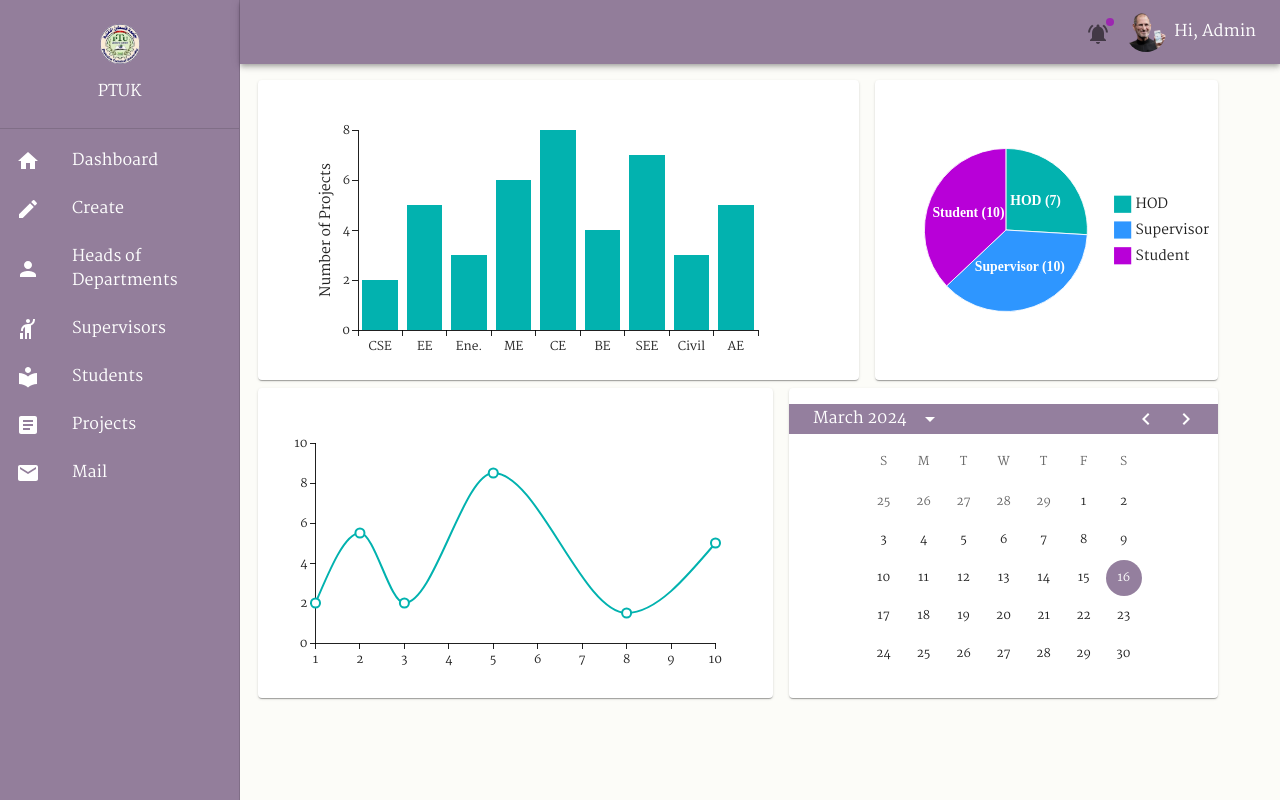
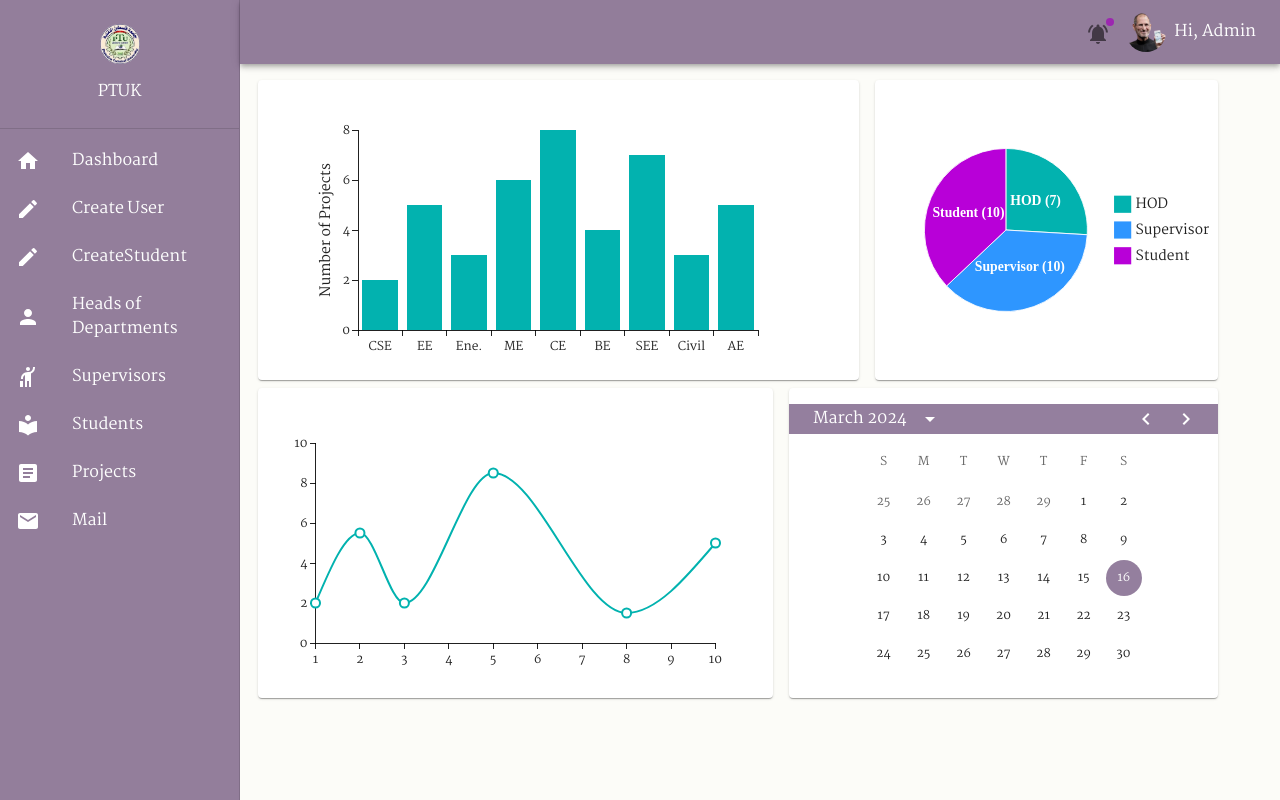
Before and after one commit to Tasneemghazal/front-grad, a React (Vite) app: page /dashboard in a window 1280 px wide. Built offline with nearby package versions, Linux system fonts and the light colour scheme.

Commit message:
add create user

```diff
--- a/src/components/dashboard/sideBar/SideBar.jsx
+++ b/src/components/dashboard/sideBar/SideBar.jsx
@@ -67,13 +67,23 @@ export default function SideBar({ noneOrBlock, drawerType, hideDrawer }) {
             </ListItemButton>
           </ListItem>
         </Link>
-        <Link to="create" style={{ color: "white", textDecoration: "none" }}>
+        <Link to="createUser" style={{ color: "white", textDecoration: "none" }}>
           <ListItem disablePadding>
             <ListItemButton>
               <ListItemIcon>
                 <Create style={{ color: "#fff" }} />
               </ListItemIcon>
-              <ListItemText primary="Create" />
+              <ListItemText primary="Create User" />
+            </ListItemButton>
+          </ListItem>
+        </Link>
+        <Link to="createStudent" style={{ color: "white", textDecoration: "none" }}>
+          <ListItem disablePadding>
+            <ListItemButton>
+              <ListItemIcon>
+                <Create style={{ color: "#fff" }} />
+              </ListItemIcon>
+              <ListItemText primary="CreateStudent" />
             </ListItemButton>
           </ListItem>
         </Link>
```
